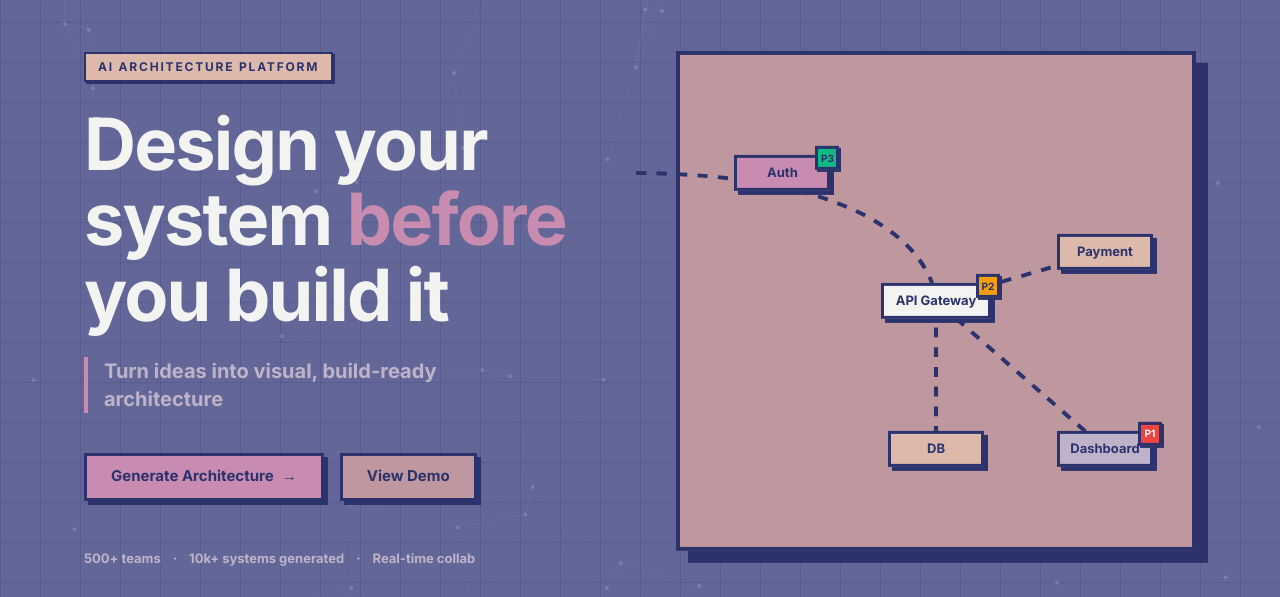
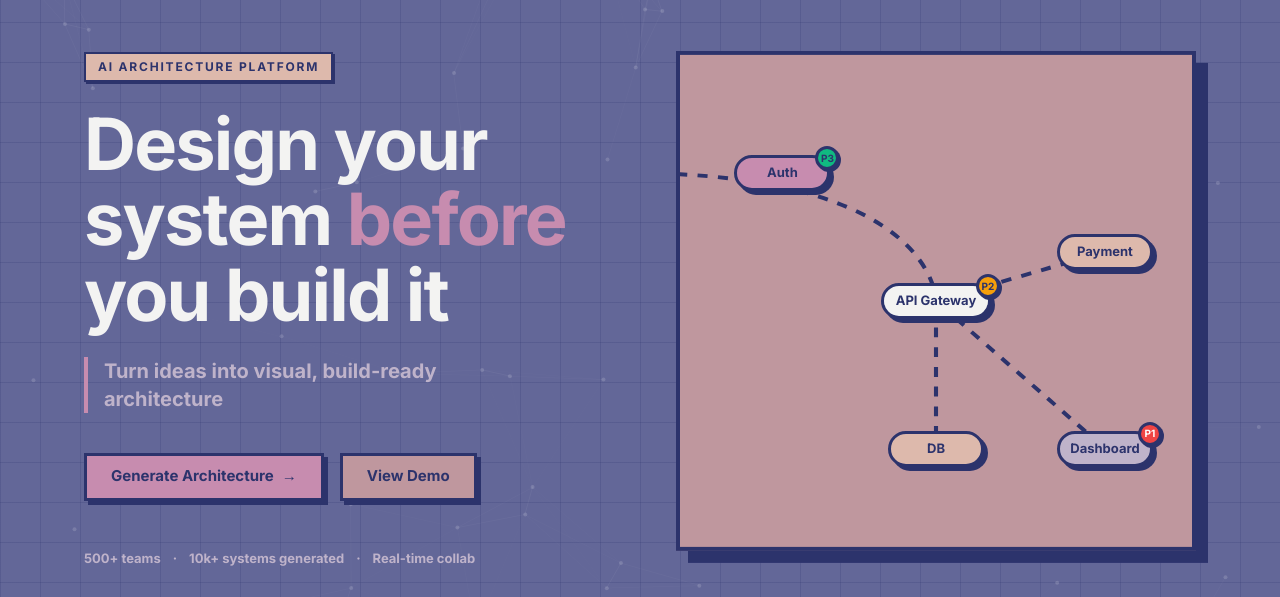
Before and after one commit to reejouu/architeqv1, a Next.js app in the folder frontend/: page / in a window 1280 px wide. Shown: the part 138-735 px from the top of the page. Built offline with nearby package versions, Linux system fonts and the light colour scheme.

Commit message:
ui fixes for v2

```diff
--- a/frontend/src/app/globals.css
+++ b/frontend/src/app/globals.css
@@ -119,7 +119,7 @@
   .node-element {
     background: var(--color-accent-purple);
     border: 3px solid #2c336c;
-    border-radius: 0px;
+    border-radius: 9999px;
     padding: 10px 16px;
     font-size: 14px;
     font-weight: 800;
--- a/frontend/src/components/canvas/canvas/CanvasArea.tsx
+++ b/frontend/src/components/canvas/canvas/CanvasArea.tsx
@@ -260,10 +260,10 @@ export default function CanvasArea() {
                 fitViewOptions={{ padding: 0.12 }}
             >
                 <Background
-                    variant={BackgroundVariant.Dots}
-                    gap={32}
-                    size={2}
-                    color="#2c336c"
+                    variant={BackgroundVariant.Lines}
+                    gap={40}
+                    lineWidth={1}
+                    color="rgba(44, 51, 108, 0.2)"
                 />
             </ReactFlow>
 
--- a/frontend/src/components/landing/CollaborationSection.tsx
+++ b/frontend/src/components/landing/CollaborationSection.tsx
@@ -22,8 +22,8 @@ export default function CollaborationSection() {
                     </div>
 
                     <div className="absolute inset-0 p-12">
-                        <div className="absolute top-[30%] left-[20%] w-[110px] h-[40px] bg-[#bfb3ca] border-[3px] border-[#2c336c] flex items-center justify-center text-xs font-bold text-[#2c336c] shadow-[4px_4px_0_0_#2c336c]">Auth Service</div>
-                        <div className="absolute top-[60%] left-[60%] w-[110px] h-[40px] bg-[#ddb9ac] border-[3px] border-[#2c336c] flex items-center justify-center text-xs font-bold text-[#2c336c] shadow-[4px_4px_0_0_#2c336c]">User DB</div>
+                        <div className="absolute top-[30%] left-[20%] w-[110px] h-[40px] bg-[#bfb3ca] rounded-full border-[3px] border-[#2c336c] flex items-center justify-center text-xs font-bold text-[#2c336c] shadow-[4px_4px_0_0_#2c336c]">Auth Service</div>
+                        <div className="absolute top-[60%] left-[60%] w-[110px] h-[40px] bg-[#ddb9ac] rounded-full border-[3px] border-[#2c336c] flex items-center justify-center text-xs font-bold text-[#2c336c] shadow-[4px_4px_0_0_#2c336c]">User DB</div>
                         <div className="absolute top-[50%] left-[40%] text-[#2c336c] transition-colors duration-500">
                             {/* Cursor 1 */}
                             <div className="absolute animate-[moveCursor1_6s_ease-in-out_infinite]">
--- a/frontend/src/components/landing/HeroSection.tsx
+++ b/frontend/src/components/landing/HeroSection.tsx
@@ -34,9 +34,9 @@ export default function HeroSection() {
                 </div>
 
                 <div className="w-full lg:w-1/2 flex justify-center lg:justify-end reveal" style={{ transitionDelay: '300ms' }}>
-                    <div className="relative w-full max-w-[600px] h-[400px] lg:h-[500px] bg-[#bf979e] border-4 border-[#2c336c] shadow-[12px_12px_0px_0px_#2c336c] animate-[floating_4s_ease-in-out_infinite]">
+                    <div className="relative w-full max-w-[600px] h-[400px] lg:h-[500px] bg-[#bf979e] border-4 border-[#2c336c] shadow-[12px_12px_0px_0px_#2c336c] animate-[floating_4s_ease-in-out_infinite] overflow-hidden">
 
-                        <svg width="100%" height="100%" viewBox="0 0 100 100" preserveAspectRatio="none" className="absolute inset-0 overflow-visible">
+                        <svg width="100%" height="100%" viewBox="0 0 100 100" preserveAspectRatio="none" className="absolute inset-0 overflow-hidden">
                             <style>
                                 {`
                   .edge-anim {
@@ -58,27 +58,26 @@ export default function HeroSection() {
                             <path d="M50 50 C 50 80, 50 80, 50 80" fill="none" stroke="#2c336c" strokeWidth="0.8" className="edge-anim" />
                         </svg>
 
-                        {/* HTML Nodes overlay */}
-                        <div className="absolute top-[24%] left-[20%] -translate-x-1/2 -translate-y-1/2 w-[90px] h-[32px] md:w-[96px] md:h-[36px] bg-[#c78caf] border-[3px] border-[#2c336c] flex items-center justify-center text-[11px] md:text-[13px] font-bold text-[#2c336c] shadow-[4px_4px_0_0_#2c336c] hover:translate-x-[-2px] hover:translate-y-[-2px] hover:shadow-[6px_6px_0_0_#2c336c] transition-all cursor-pointer">
+                        <div className="absolute top-[24%] left-[20%] -translate-x-1/2 -translate-y-1/2 w-[90px] h-[32px] md:w-[96px] md:h-[36px] bg-[#c78caf] rounded-full border-[3px] border-[#2c336c] flex items-center justify-center text-[11px] md:text-[13px] font-bold text-[#2c336c] shadow-[4px_4px_0_0_#2c336c] hover:translate-x-[-2px] hover:translate-y-[-2px] hover:shadow-[6px_6px_0_0_#2c336c] transition-all cursor-pointer">
                             Auth
-                            <div className="absolute -top-3 -right-3 w-6 h-6 border-[3px] border-[#2c336c] bg-[#10B981] flex justify-center items-center text-[10px] font-black shadow-[2px_2px_0_0_#2c336c] text-[#2c336c]" title="P3">P3</div>
+                            <div className="absolute -top-3 -right-3 w-6 h-6 border-[3px] border-[#2c336c] bg-[#10B981] rounded-full flex justify-center items-center text-[10px] font-black shadow-[2px_2px_0_0_#2c336c] text-[#2c336c]" title="P3">P3</div>
                         </div>
 
-                        <div className="absolute top-[50%] left-[50%] -translate-x-1/2 -translate-y-1/2 w-[100px] h-[32px] md:w-[110px] md:h-[36px] bg-[#f3f3f2] border-[3px] border-[#2c336c] flex items-center justify-center text-[11px] md:text-[13px] font-bold text-[#2c336c] shadow-[4px_4px_0_0_#2c336c] hover:translate-x-[-2px] hover:translate-y-[-2px] hover:shadow-[6px_6px_0_0_#2c336c] transition-all cursor-pointer">
+                        <div className="absolute top-[50%] left-[50%] -translate-x-1/2 -translate-y-1/2 w-[100px] h-[32px] md:w-[110px] md:h-[36px] bg-[#f3f3f2] rounded-full border-[3px] border-[#2c336c] flex items-center justify-center text-[11px] md:text-[13px] font-bold text-[#2c336c] shadow-[4px_4px_0_0_#2c336c] hover:translate-x-[-2px] hover:translate-y-[-2px] hover:shadow-[6px_6px_0_0_#2c336c] transition-all cursor-pointer">
                             API Gateway
-                            <div className="absolute -top-3 -right-3 w-6 h-6 border-[3px] border-[#2c336c] bg-[#F59E0B] flex justify-center items-center text-[10px] font-black shadow-[2px_2px_0_0_#2c336c] text-[#2c336c]" title="P2">P2</div>
+                            <div className="absolute -top-3 -right-3 w-6 h-6 border-[3px] border-[#2c336c] rounded-full bg-[#F59E0B] flex justify-center items-center text-[10px] font-black shadow-[2px_2px_0_0_#2c336c] text-[#2c336c]" title="P2">P2</div>
                         </div>
 
-                        <div className="absolute top-[40%] left-[83%] -translate-x-1/2 -translate-y-1/2 w-[90px] h-[32px] md:w-[96px] md:h-[36px] bg-[#ddb9ac] border-[3px] border-[#2c336c] flex items-center justify-center text-[11px] md:text-[13px] font-bold text-[#2c336c] shadow-[4px_4px_0_0_#2c336c] hover:translate-x-[-2px] hover:translate-y-[-2px] hover:shadow-[6px_6px_0_0_#2c336c] transition-all cursor-pointer">
+                        <div className="absolute top-[40%] left-[83%] -translate-x-1/2 -translate-y-1/2 w-[90px] h-[32px] md:w-[96px] md:h-[36px] bg-[#ddb9ac] rounded-full border-[3px] border-[#2c336c] flex items-center justify-center text-[11px] md:text-[13px] font-bold text-[#2c336c] shadow-[4px_4px_0_0_#2c336c] hover:translate-x-[-2px] hover:translate-y-[-2px] hover:shadow-[6px_6px_0_0_#2c336c] transition-all cursor-pointer">
                             Payment
                         </div>
 
-                        <div className="absolute top-[80%] left-[83%] -translate-x-1/2 -translate-y-1/2 w-[90px] h-[32px] md:w-[96px] md:h-[36px] bg-[#bfb3ca] border-[3px] border-[#2c336c] flex items-center justify-center text-[11px] md:text-[13px] font-bold text-[#2c336c] shadow-[4px_4px_0_0_#2c336c] hover:translate-x-[-2px] hover:translate-y-[-2px] hover:shadow-[6px_6px_0_0_#2c336c] transition-all cursor-pointer">
+                        <div className="absolute top-[80%] left-[83%] -translate-x-1/2 -translate-y-1/2 w-[90px] h-[32px] md:w-[96px] md:h-[36px] bg-[#bfb3ca] rounded-full border-[3px] border-[#2c336c] flex items-center justify-center text-[11px] md:text-[13px] font-bold text-[#2c336c] shadow-[4px_4px_0_0_#2c336c] hover:translate-x-[-2px] hover:translate-y-[-2px] hover:shadow-[6px_6px_0_0_#2c336c] transition-all cursor-pointer">
                             Dashboard
-                            <div className="absolute -top-3 -right-3 w-6 h-6 border-[3px] border-[#2c336c] bg-[#EF4444] flex justify-center items-center text-[10px] font-black shadow-[2px_2px_0_0_#2c336c] text-white" title="P1">P1</div>
+                            <div className="absolute -top-3 -right-3 w-6 h-6 border-[3px] border-[#2c336c] rounded-full bg-[#EF4444] flex justify-center items-center text-[10px] font-black shadow-[2px_2px_0_0_#2c336c] text-white" title="P1">P1</div>
                         </div>
 
-                        <div className="absolute top-[80%] left-[50%] -translate-x-1/2 -translate-y-1/2 w-[90px] h-[32px] md:w-[96px] md:h-[36px] bg-[#ddb9ac] border-[3px] border-[#2c336c] flex items-center justify-center text-[11px] md:text-[13px] font-bold text-[#2c336c] shadow-[4px_4px_0_0_#2c336c] hover:translate-x-[-2px] hover:translate-y-[-2px] hover:shadow-[6px_6px_0_0_#2c336c] transition-all cursor-pointer">
+                        <div className="absolute top-[80%] left-[50%] -translate-x-1/2 -translate-y-1/2 w-[90px] h-[32px] md:w-[96px] md:h-[36px] bg-[#ddb9ac] rounded-full border-[3px] border-[#2c336c] flex items-center justify-center text-[11px] md:text-[13px] font-bold text-[#2c336c] shadow-[4px_4px_0_0_#2c336c] hover:translate-x-[-2px] hover:translate-y-[-2px] hover:shadow-[6px_6px_0_0_#2c336c] transition-all cursor-pointer">
                             DB
                         </div>
                     </div>
```
